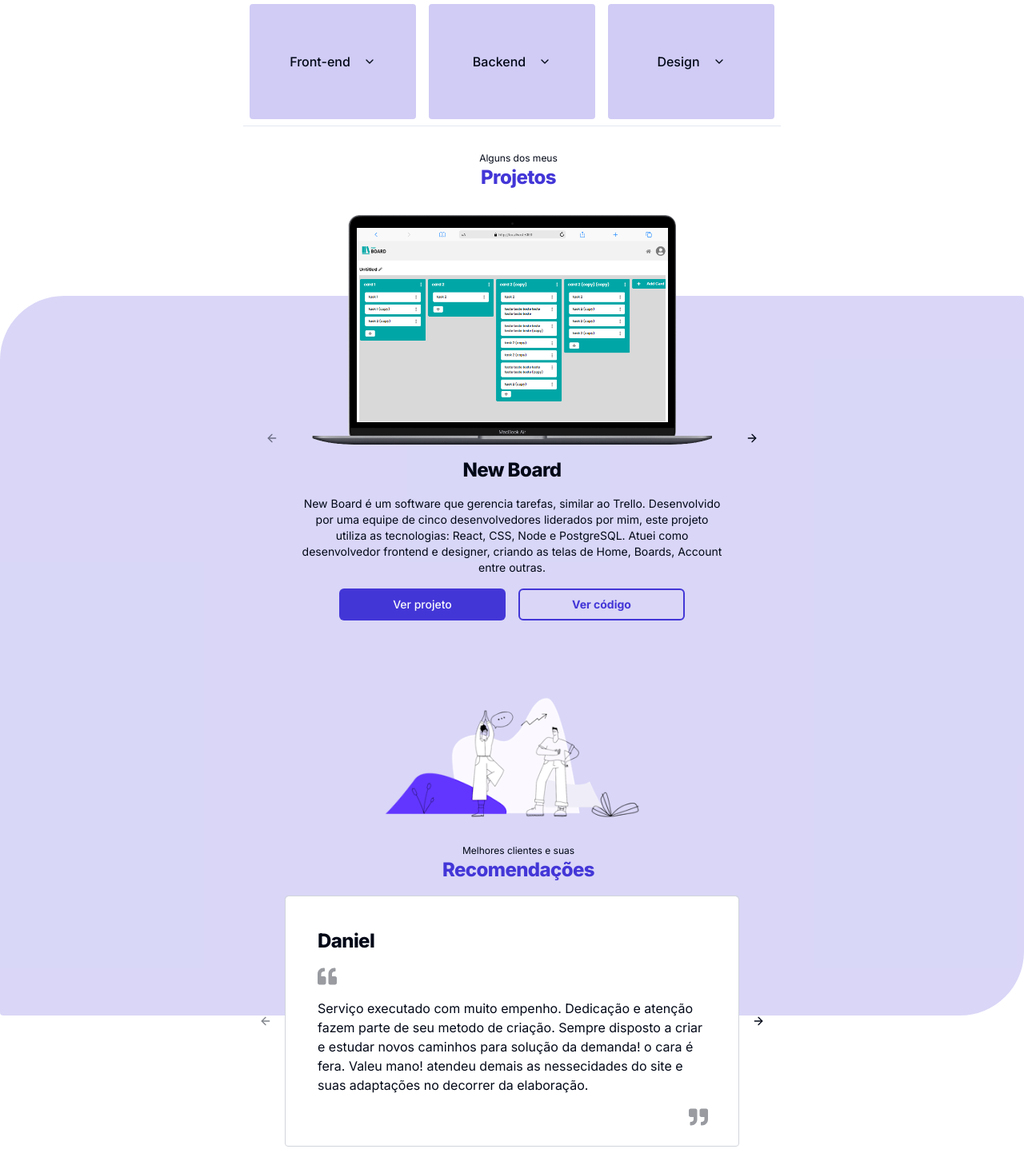
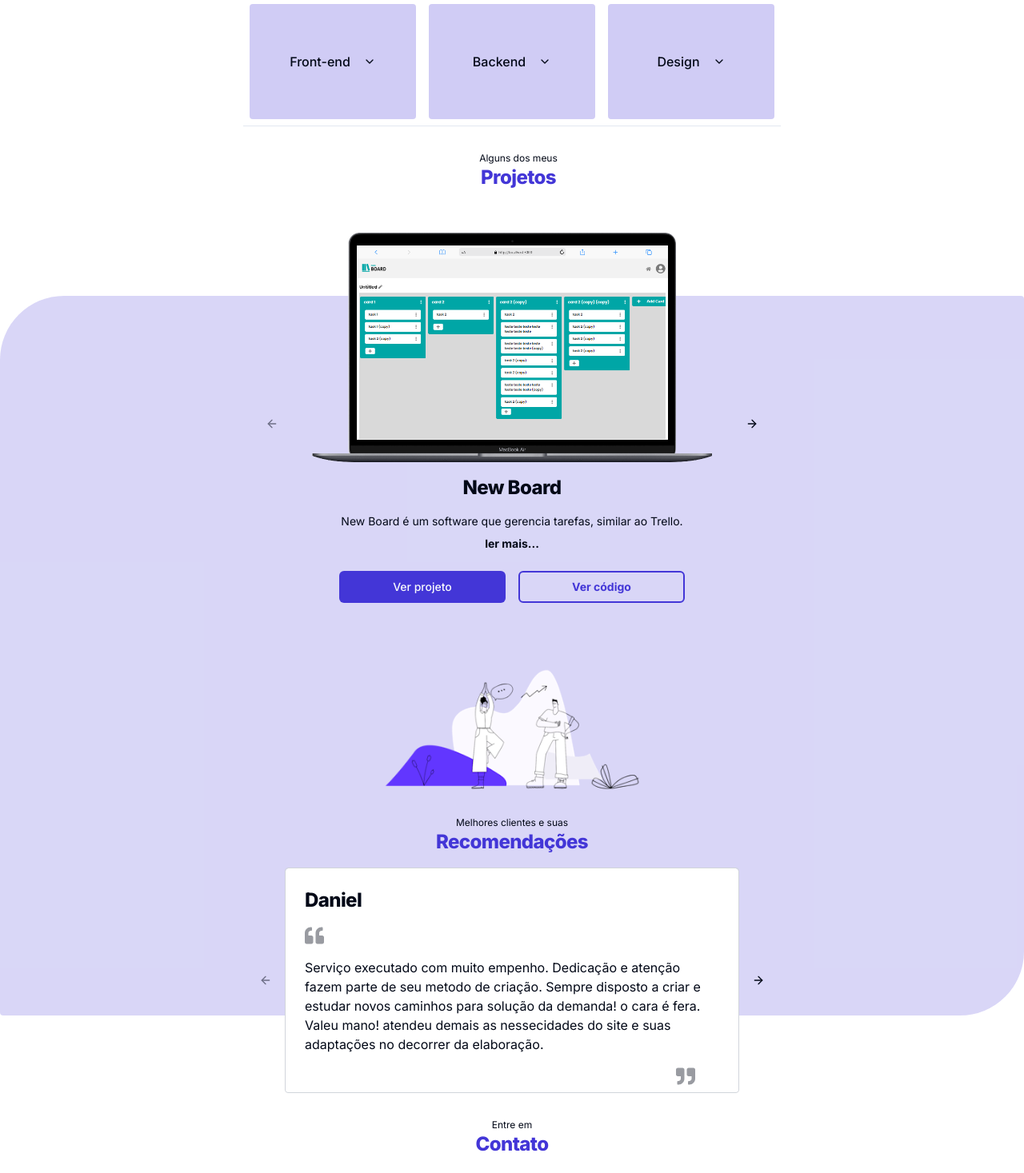
Before and after one commit to joaonevescampos/new-portfolio, a Next.js app: page / in a window 1280 px wide. Shown: the part 1330-2797 px from the top of the page at 80% size. Built offline with nearby package versions, Linux system fonts and the light colour scheme.

Commit message:
adjusting dark mode colors

```diff
--- a/src/components/Contact/index.tsx
+++ b/src/components/Contact/index.tsx
@@ -47,7 +47,7 @@ export function Contact() {
     <div className="mb-8">
         <div className="m-4 flex flex-col justify-center items-center ">
             <p className="text-xs">Entre em</p>
-            <h2 className="scroll-m-20 text-xl font-extrabold tracking-tight lg:text-2xl text-purple-color01">Contato</h2>
+            <h2 className="scroll-m-20 text-xl font-extrabold tracking-tight lg:text-2xl text-purple-color01 dark:text-purple-color03">Contato</h2>
             </div>
             <Form {...form}>
       <form onSubmit={form.handleSubmit(onSubmit)} className="space-y-4 w-64 md:w-[600px]">
--- a/src/components/Footer/index.tsx
+++ b/src/components/Footer/index.tsx
@@ -2,7 +2,7 @@ import { FaGithub, FaLinkedinIn, FaWhatsapp } from "react-icons/fa";
 
 export function Footer() {
     return (
-        <footer className="flex flex-col justify-center items-center bg-purple-color01 w-screen h-44 text-white">
+        <footer className="flex flex-col justify-center items-center bg-purple-color01 dark:bg-purple-color04 dark:bg-opacity-20 w-screen h-44 text-white">
             <div className="flex justify-center items-center gap-8 w-72 my-4 text-2xl">
                 <a href="https://api.whatsapp.com/send?phone=5561982481039&text=Ol%C3%A1,%20Jo%C3%A3o!%20Vi%20seu%20portfolio%20e%20me%20interessei%20pelo%20seu%20trabalho!">
                     <FaWhatsapp />
--- a/src/components/Projects/index.tsx
+++ b/src/components/Projects/index.tsx
@@ -16,12 +16,13 @@ import {
 import { Button } from "../ui/button";
 
 export function Projects() {
-
+    const [visible, setVisible] = React.useState(false)
     const projects = [
 
         {
             src: newboard,
             name: "New Board",
+            previous: "New Board é um software que gerencia tarefas, similar ao Trello.",
             description: "New Board é um software que gerencia tarefas, similar ao Trello. Desenvolvido por uma equipe de cinco desenvolvedores liderados por mim, este projeto utiliza as tecnologias: React, CSS, Node e PostgreSQL. Atuei como desenvolvedor frontend e designer, criando as telas de Home, Boards, Account entre outras.",
             code:"https://github.com/joaonevescampos/new-board",
             deploy: "#"
@@ -29,6 +30,7 @@ export function Projects() {
         {
             src: cucaflow,
             name: "Cucaflow",
+            previous: "Cucaflow é um software de produtividade, auxiliando na organização de artistas.",
             description: "Cucaflow é um software de produtividade, auxiliando na organização de artistas. Organizado pela Cubos Academy que reuniu uma equipe de 6 desenvolvedores e 6 designers, simulando um ambiente profissional. As tecnologias utilizadas no projeto foram Node, Typescript, Next, Tailwind, Shadcn Ui, Nest, Prisma e PostgreSQL. Atei como desenvolvedor frontend, fui responsável por criar as telas de cadastro, recuperação de senha e componente de lista de tarefas.",
             code:"https://github.com/patrickcardoso-dev/cucaflow-app",
             deploy: "https://cucaflow.netlify.app/"
@@ -36,6 +38,7 @@ export function Projects() {
         {
             src: mandala,
             name: "Mandalas Digitais",
+            previous: "Este foi o primeiro trabalho freelancer que fiz para um amigo arquiteto.",
             description: "Este foi o primeiro trabalho freelancer que fiz para um amigo arquiteto com apenas 3 meses de estudos como desenvolvedor frontend. Fiz o site dele com tecnologias básicas como HTML, CSS e JavaScript. O site tem como objetivo divulgar e vender mandalas digitais.",
             code:"https://github.com/joaonevescampos/site-mandala",
             deploy: "https://joaonevescampos.github.io/site-mandala/"
@@ -43,7 +46,8 @@ export function Projects() {
         {
             src: hotel,
             name: "Hotel Campos",
-            description: "Hotel Campos é um projeto frontend básico individual onde tive meu primeiro contato com o Bootstrap. Usei bastante conhecimentos como Flexbox e Grid layout.",
+            previous: "Hotel Campos é um projeto frontend onde tive meu primeiro contato com o Bootstrap.",
+            description: "Hotel Campos é um projeto frontend onde tive meu primeiro contato com o Bootstrap. Usei bastante conhecimentos como Flexbox e Grid layout.",
             code:"https://github.com/joaonevescampos/hotel-campos",
             deploy: "https://joaonevescampos.github.io/hotel-campos/"
         },
@@ -53,13 +57,13 @@ export function Projects() {
       <div className="mt-4">
         <div className="mt-4 ml-4 flex flex-col justify-center items-center ">
             <p className="text-xs">Alguns dos meus</p>
-              <h2 className="scroll-m-20 text-xl font-extrabold tracking-tight lg:text-2xl text-purple-color01">Projetos</h2>
+              <h2 className="scroll-m-20 text-xl font-extrabold tracking-tight lg:text-2xl text-purple-color01 dark:text-purple-color03">Projetos</h2>
         </div>
           <Carousel className="max-w-xs md:max-w-none ">
                 <CarouselContent className="md:w-[600px]">
                     {projects.map((item, index) => (
                     <CarouselItem key={index}>
-                        <div className="p-1 ">
+                        <div>
                         <Card className="bg-transparent ">
                             <CardContent className="flex flex-col aspect-square items-center justify-center p-6 text-sm">
                                 <Image
@@ -69,8 +73,19 @@ export function Projects() {
 
                                         />
                                         <h2 className="scroll-m-20 text-xl font-extrabold tracking-tight lg:text-2xl mt-4">{item.name}</h2>
-                                        <p className="text-center my-4">{item.description}</p>
+                                        {/* <p className="text-center my-4">{item.description}</p> */}
+                                        {
+                                            !visible ? (
+                                                <div className="text-center my-4">
+                                                {item.previous}
+                                                    <p className="m-2 font-bold" onClick={() => setVisible(true)}>ler mais...
+                                                    </p>
+                                                </div>
+                                            ) : (
+                                                    <p className="text-center my-4">{ item.description }</p>
+                                            )
 
+                                        }
                                         <div className="flex flex-col md:flex-row md:gap-4">
                                             <a href={item.deploy}>
                                             <Button
--- a/src/components/Recomendations/index.tsx
+++ b/src/components/Recomendations/index.tsx
@@ -33,23 +33,23 @@ export function Recomendations() {
     ]
 
   return (
-      <div>
+      <div className="flex flex-col items-center justify-center">
           <Image src={ilustration}
                 alt="ilustração"
                 width={350}
                 className='m-auto'
             />
-        <div className="mt-4 ml-4 flex flex-col justify-center items-center ">
+        <div className="mt-4 flex flex-col justify-center items-center ">
             <p className="text-xs">Melhores clientes e suas</p>
-            <h2 className="scroll-m-20 text-xl font-extrabold tracking-tight lg:text-2xl text-purple-color01">Recomendações</h2>
+            <h2 className="scroll-m-20 text-xl font-extrabold tracking-tight lg:text-2xl text-purple-color01 dark:text-purple-color03">Recomendações</h2>
         </div>
-          <Carousel className="w-full max-w-xs md:max-w-[600px]">
+          <Carousel className="w-full max-w-72 md:max-w-[600px]">
                 <CarouselContent>
                     {recomendations.map((item) => (
                     <CarouselItem key={recomendations.indexOf(item)}>
                         <div className="p-4">
                         <Card>
-                                    <CardContent className=" border rounded border-gray-300 p-6">
+                                    <CardContent className=" border rounded border-gray-300 p-2">
 
                                         <h2 className="scroll-m-20 text-xl font-extrabold tracking-tight md:text-2xl m-4">{item.person}</h2>
                                         <FaQuoteLeft className="m-4 opacity-40 text-2xl"/>
--- a/src/components/Skills/index.tsx
+++ b/src/components/Skills/index.tsx
@@ -14,7 +14,7 @@ export function Skills() {
         <div className="w-80">
             <div className="m-4 flex flex-col justify-center items-center">
                 <p className="text-xs">Algumas das minhas</p>
-                <h2 className="scroll-m-20 text-xl font-extrabold tracking-tight lg:text-2xl text-purple-color01">Habilidades</h2>
+                <h2 className="scroll-m-20 text-xl font-extrabold tracking-tight lg:text-2xl text-purple-color01 dark:text-purple-color03">Habilidades</h2>
             </div>
 
         <Accordion type="single" collapsible className="md:flex md:justify-center w-full">
--- a/src/components/Tecnologies/index.tsx
+++ b/src/components/Tecnologies/index.tsx
@@ -36,7 +36,7 @@ export function Tecnologies() {
             <div>
             <div className="mt-4 ml-4 flex flex-col justify-center items-center ">
                 <p className="text-xs">Domino as seguintes</p>
-                <h2 className="scroll-m-20 text-xl font-extrabold tracking-tight lg:text-2xl text-purple-color01">Tecnologias</h2>
+                <h2 className="scroll-m-20 text-xl font-extrabold tracking-tight lg:text-2xl text-purple-color01 dark:text-purple-color03">Tecnologias</h2>
             </div>
         </div>
             <div className='grid md:grid-cols-4 md:gap-4 grid-cols-3 gap-5 m-8'>
@@ -45,7 +45,7 @@ export function Tecnologies() {
                     return (
                         <div key={icon.name} className='flex items-center justify-center flex-col border-2 p-2'>
                             {
-                                React.createElement(icon.tagIcon, { className: 'col-span-1 text-purple-color01 bg-transparent w-12 h-12 rounded' })
+                                React.createElement(icon.tagIcon, { className: 'col-span-1 text-purple-color01 dark:text-purple-color04 bg-transparent w-12 h-12 rounded' })
                             }
                             <p className='text-xs text-center font-semibold'>{ icon.name }</p>
                         </div>
--- a/src/components/ui/button.tsx
+++ b/src/components/ui/button.tsx
@@ -9,11 +9,11 @@ const buttonVariants = cva(
   {
     variants: {
       variant: {
-        default: "bg-purple-color01 w-52 text-primary-foreground hover:bg-purple-color02",
+        default: "bg-purple-color01 dark:bg-purple-color04 w-52 text-primary-foreground dark:text-white hover:bg-purple-color02",
         destructive:
           "bg-destructive w-52 text-destructive-foreground hover:bg-destructive/90",
         outline:
-          "border-2 w-52 border-purple-color01 text-purple-color01 font-bold bg-transparent hover:bg-accent hover:text-accent-foreground",
+          "border-2 w-52 border-purple-color01 dark:border-purple-color03 text-purple-color01 dark:text-purple-color03 font-bold bg-transparent hover:bg-accent hover:text-accent-foreground",
         secondary:
           "bg-secondary w-52 text-secondary-foreground hover:bg-secondary/80",
         ghost: "hover:bg-accent w-52 hover:text-accent-foreground",
--- a/tailwind.config.ts
+++ b/tailwind.config.ts
@@ -22,7 +22,8 @@ const config = {
         purple: {
           color01: "#4336D7",
           color02: "#0B0271",
-
+          color03: "#A782EB",
+          color04: "#6235FF"
         },
         border: "hsl(var(--border))",
         input: "hsl(var(--input))",
```
Also changed, not shown: src/components/Introduction/index.tsx (+10 -10 lines).
